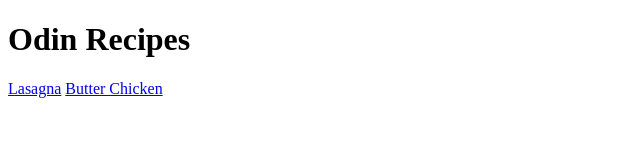
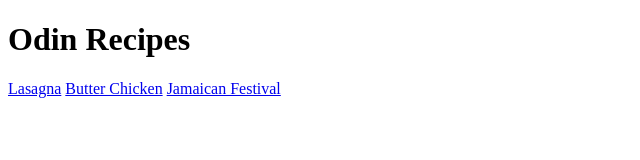
Before and after one commit to satveerkaur/odin-recipes, a plain HTML site: page index.html in a window 1280 px wide. Shown: the whole page, without its empty margins (0-640 px from the left). Drawn offline with Linux system fonts and the light colour scheme.

Commit message:
Add link to festival.html

```diff
--- a/index.html
+++ b/index.html
@@ -9,5 +9,6 @@
     <h1>Odin Recipes</h1>
     <a href="recipes/lasagna.html">Lasagna</a>
     <a href="recipes/butterchicken.html">Butter Chicken</a>
+    <a href="recipes/festival.html">Jamaican Festival</a>
 </body>
 </html>
```
